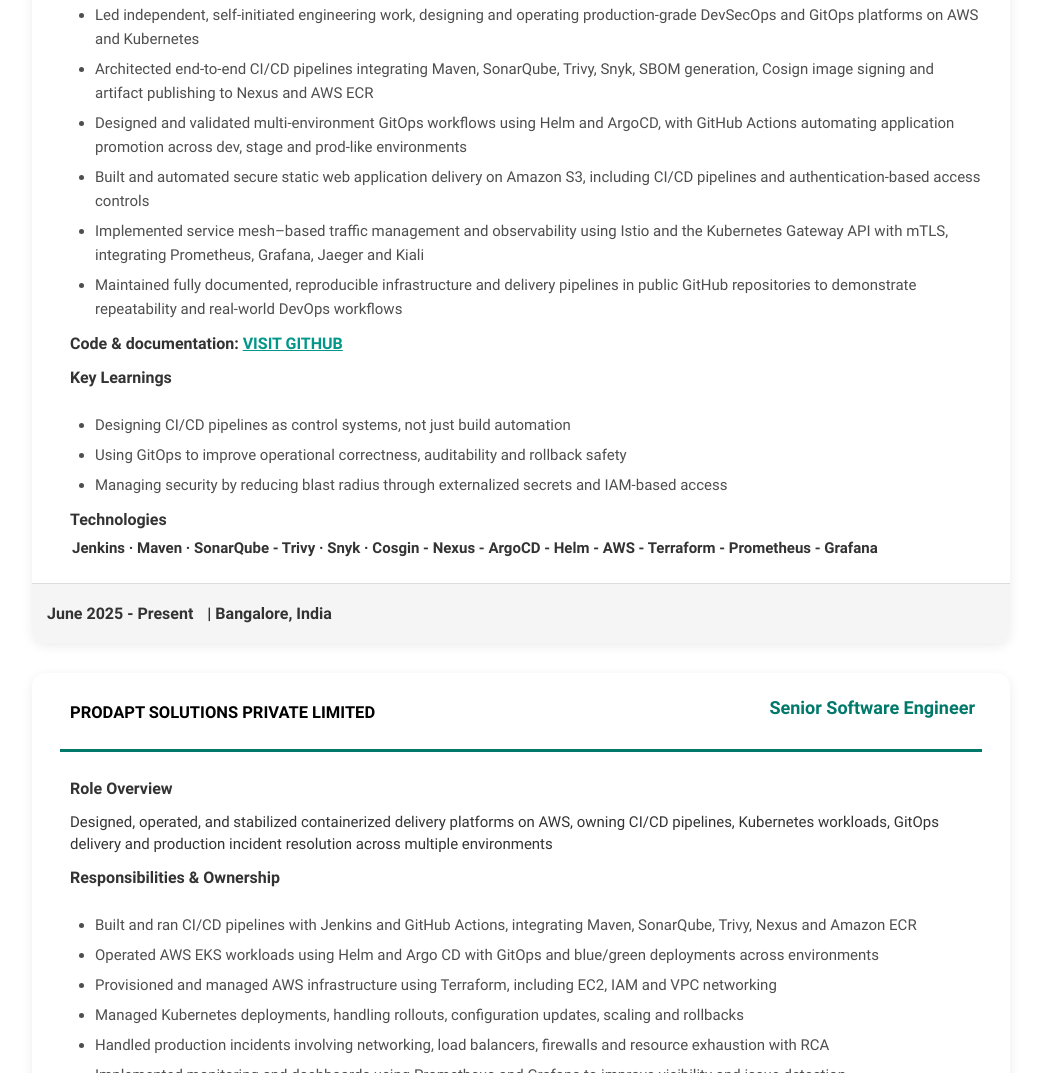
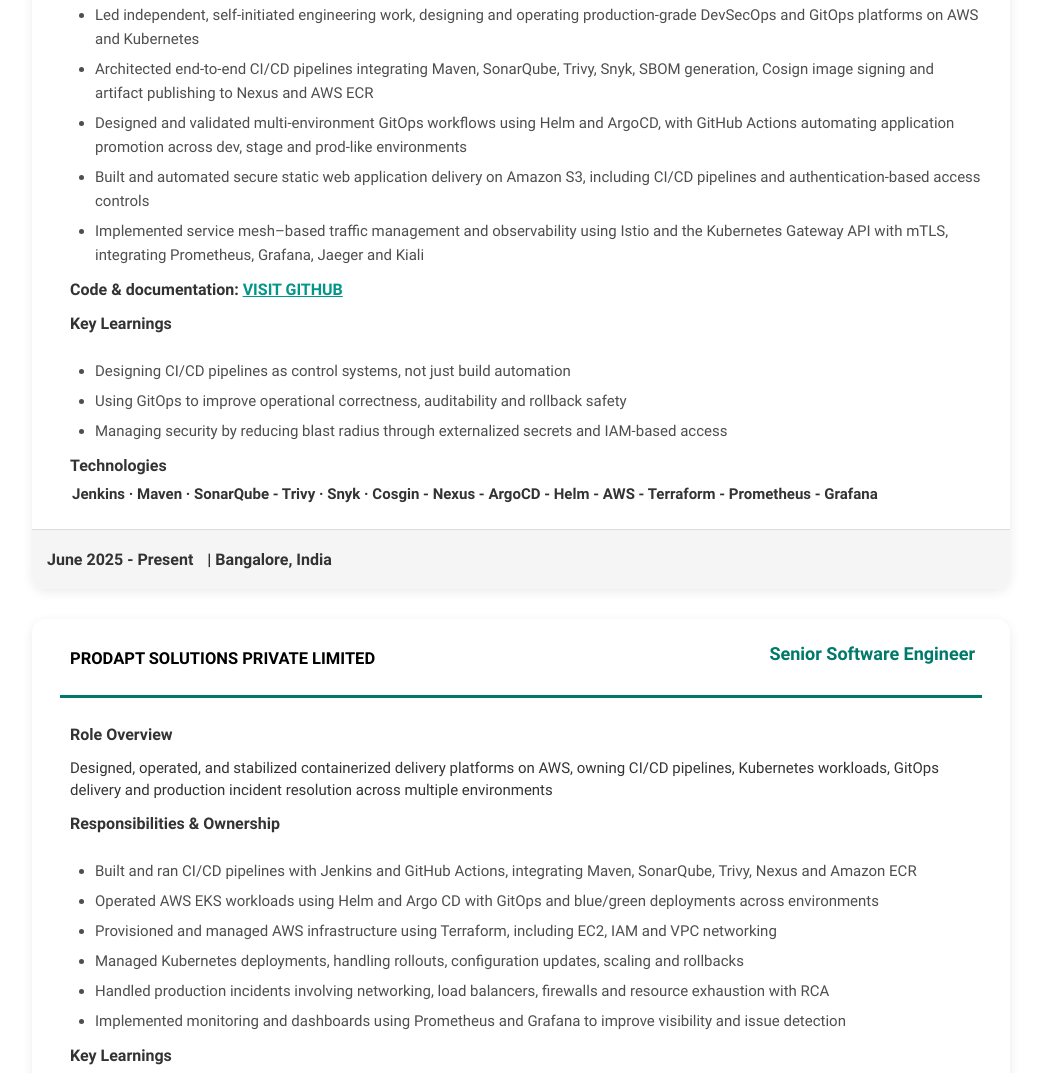
Before and after one commit to stackcouture/stackcouture.github.io, a plain HTML site: page index.html in a window 1280 px wide. Shown: the part 1424-2497 px from the top of the page, without its empty margins (219-1260 px from the left). Drawn offline with nearby package versions, Linux system fonts and the light colour scheme.

Commit message:
#Update the content

```diff
--- a/index.html
+++ b/index.html
@@ -428,7 +428,7 @@
             <li>Designed and validated multi-environment GitOps workflows using Helm and ArgoCD, with GitHub Actions automating application promotion across dev, stage and prod-like environments</li>
             <li>Built and automated secure static web application delivery on Amazon S3, including CI/CD pipelines and authentication-based access controls</li>
             <li>Implemented service mesh–based traffic management and observability using Istio and the Kubernetes Gateway API with mTLS, integrating Prometheus, Grafana, Jaeger and Kiali</li>
-            <li>Maintained fully documented, reproducible infrastructure and delivery pipelines in public GitHub repositories to demonstrate repeatability and real-world DevOps workflows</li>
+
           </ul>
           <p class="github-link">Code & documentation: <a href="https://github.com/stackcouture/devops-portfolio" style="color: #009688 !important;font-weight: bold;"><u>Visit Github</u></a></p>
           <p class="exp-heading">Key Learnings</p>
```
